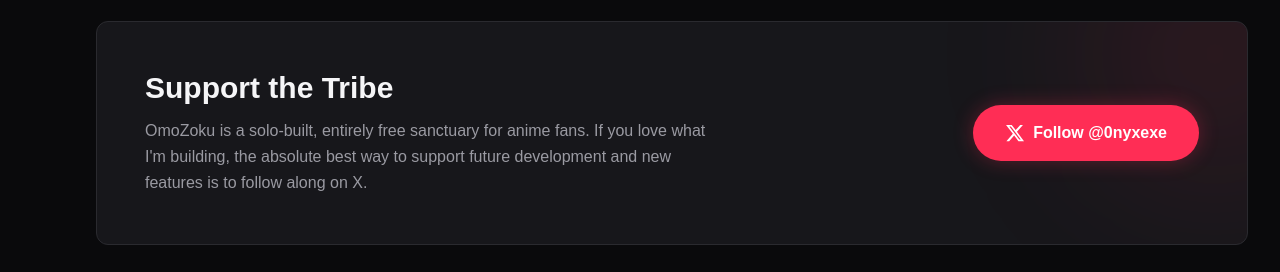
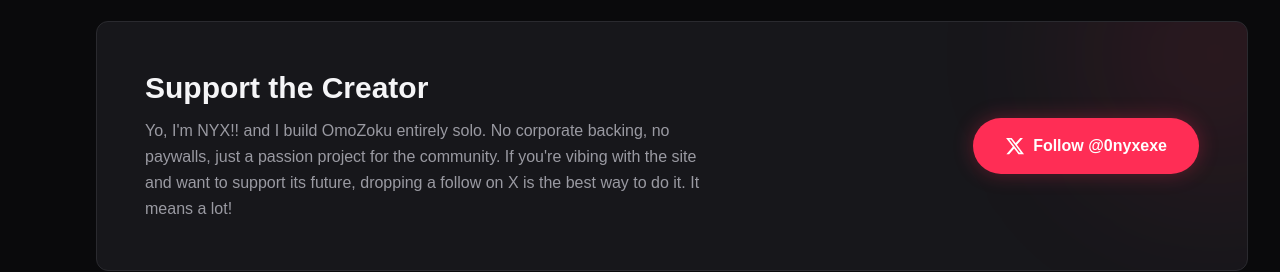
Before and after one commit to Xconmax245/Omozoku, a Next.js app in the folder apps/web/: page / in a window 1280 px wide. Shown: the part 827-1099 px from the top of the page. Built offline with nearby package versions, Linux system fonts and the light colour scheme; no server answers; a web font is replaced by a local one.

Commit message:
chore: rewrite support copy to sound more personal

```diff
--- a/apps/web/src/app/page.tsx
+++ b/apps/web/src/app/page.tsx
@@ -164,10 +164,10 @@
 
           <div className="max-w-xl relative z-10 text-center md:text-left">
             <h2 className="text-2xl md:text-3xl font-display font-extrabold text-text-primary mb-3">
-              Support the Tribe
+              Support the Creator
             </h2>
             <p className="text-text-secondary font-body leading-relaxed">
-              OmoZoku is a solo-built, entirely free sanctuary for anime fans. If you love what I&apos;m building, the absolute best way to support future development and new features is to follow along on X.
+              Yo, I&apos;m NYX!! and I build OmoZoku entirely solo. No corporate backing, no paywalls, just a passion project for the community. If you&apos;re vibing with the site and want to support its future, dropping a follow on X is the best way to do it. It means a lot!
             </p>
           </div>
 
```
